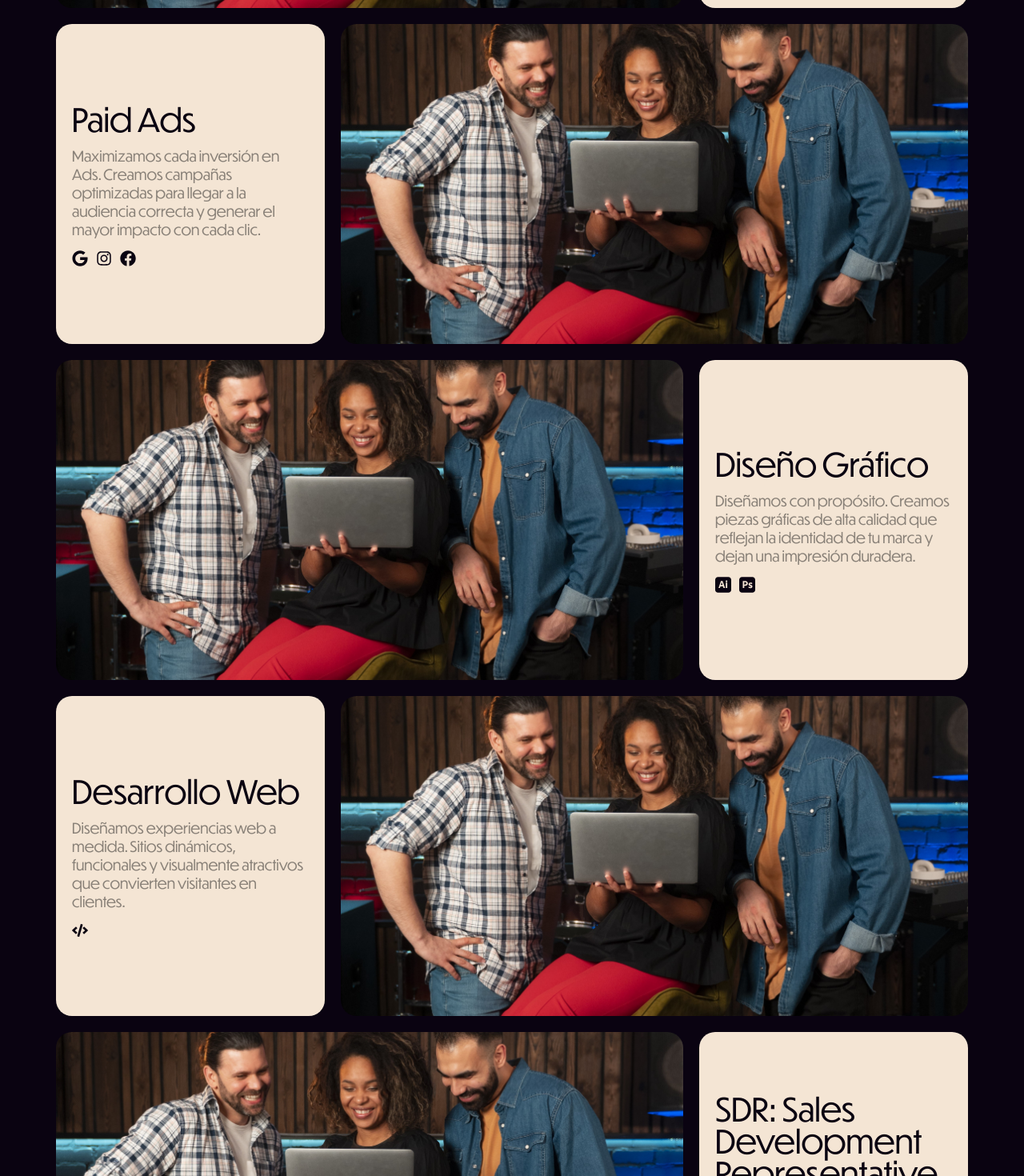
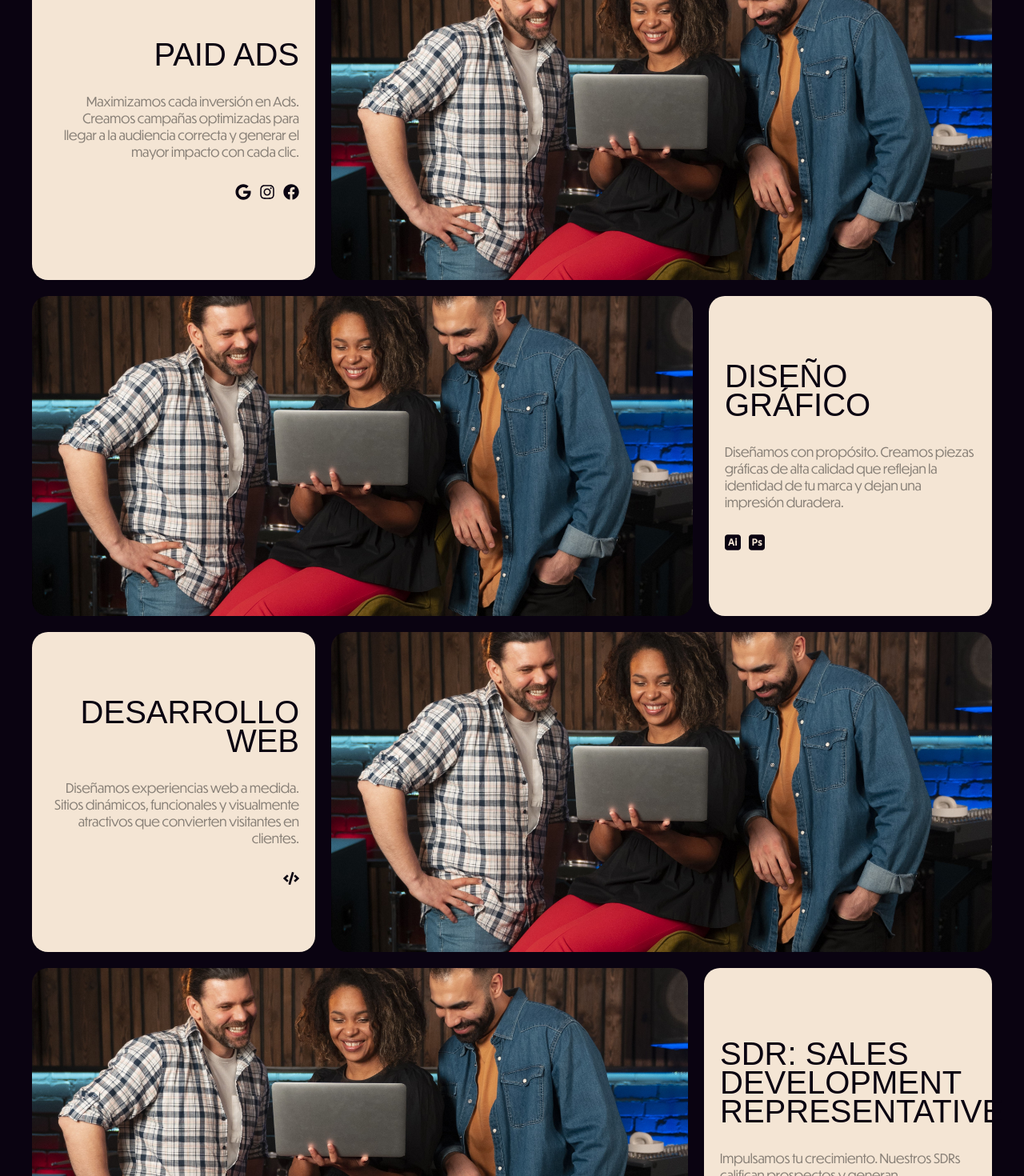
Before and after one commit to perezmariano08/Gentio-Web, a React (Vite) app: page / in a window 1280 px wide. Shown: the part 3120-4590 px from the top of the page at 80% size. Built offline with nearby package versions, Linux system fonts and the light colour scheme; a web font is replaced by a local one.

Commit message:
arreglos secciones

```diff
--- a/src/App.jsx
+++ b/src/App.jsx
@@ -21,11 +21,10 @@ function App() {
          <Marcas/>
          <Crecimiento/>
          <MarcasSlider/>
-          <Servicios/>
+         <Servicios/>
          <FotografiaVideo/>
          <Equipo/>
          <Footer/>
-
       </>
    )
 }
--- a/src/components/Equipo/Equipo.jsx
+++ b/src/components/Equipo/Equipo.jsx
@@ -8,8 +8,9 @@ const Equipo = () => {
             <TitleContainer>
                 <h2>TU <span>ÉXITO</span>, NUESTRA MISIÓN<span>.</span></h2>
             </TitleContainer>
-            <ServicioContainer/>
-            <CardEquipo>
+            <ServicioContainer>
+
+                <CardEquipo>
                 <CardText>
                     <h3>NUESTRO EQUIPO</h3>
                     <p>
@@ -27,6 +28,8 @@ const Equipo = () => {
                     </svg>
                 </div>
             </CardEquipo>
+            </ServicioContainer>
+
         </EquipoWrapper>
     </EquipoContainer>
   )
--- a/src/components/Equipo/EquipoStyles.js
+++ b/src/components/Equipo/EquipoStyles.js
@@ -2,7 +2,7 @@ import styled from "styled-components";
 import { ContainerStyled, WrapperStyled } from "../Mockups/Mockups";
 
 export const EquipoContainer = styled(ContainerStyled)`
-    padding: 120px 0;
+
 `
 
 export const EquipoWrapper = styled(WrapperStyled)`
@@ -11,16 +11,17 @@ export const EquipoWrapper = styled(WrapperStyled)`
     flex-direction: column;
     align-items: center;
     gap: 20px;
+    padding-top: 40px;
+    padding-bottom: 80px;
+    gap: 40px;
 `
 
 export const TitleContainer = styled.div`
-    position: relative;
     display: flex;
     flex-direction: column;
     width: 100%;
     gap: 20px;
     z-index: 2;
-    top: -120px;
     right: 0;
 
     @media (max-width: 768px) {
@@ -33,28 +34,18 @@ export const TitleContainer = styled.div`
 
     h2 {
         font-size: 80px;
-        line-height: 60px;
+        line-height: 90%;
         color: var(--white);
         width: 100%;
         text-align: end;
 
         @media (max-width: 768px) {
-            font-size: 60px;
+            font-size: 40px;
+            line-height: 40px;
+            width: 100%;
         }
-
         @media (min-width: 769px) and (max-width: 1268px) {
             font-size: 70px; /* Tamaño intermedio */
-        }
-    }
-
-    p {
-        font-size: 16px;
-        font-weight: 200;
-        width: 50%;
-        color: var(--gray-300);
-
-        @media (min-width: 769px) and (max-width: 1268px) {
-            width: 60%; /* Ajuste intermedio */
         }
     }
 
@@ -64,13 +55,10 @@ export const TitleContainer = styled.div`
 `
 
 export const ServicioContainer = styled.section`
-    position: absolute;
     display: flex;
-    gap: 20px;
     width: 100%;
+    padding: 20px;
     height: 400px;
-    width: 100%;
-    max-width: 1230px;
     background-image: url(/imgs/bg_hero.jpg);
     background-position: center;
     background-repeat: no-repeat;
@@ -90,31 +78,15 @@ export const ServicioContainer = styled.section`
 `;
 
 export const CardEquipo = styled.div`
-    position: relative; /* Colocamos la caja de manera absoluta para poder ajustar su posición */
     background-color: var(--violet);
     border-radius: 20px;
-    padding: 20px;
-    width: 400px;
-    gap: 120px;
+    padding: 40px 30px;
+    height: 100%;
+    max-width: 400px;
     display: flex;
     flex-direction: column;
-    top: -60px; /* Ajusta la posición vertical */
-    left: -380px; /* Ajusta la posición horizontal */
-    z-index: 3; /* Asegura que esté por encima de ServicioContainer */
+    justify-content: space-between;
 
-    /* Para tablet (entre 768px y 1260px) */
-    @media (max-width: 1260px) and (min-width: 768px) {
-        top: -60px; /* Ajusta la posición vertical */
-        left: -300px; /* Ajusta la posición horizontal */
-    }
-
-    /* Para dispositivos móviles, centramos el CardEquipo */
-    @media (max-width: 768px) {
-        top: 0;
-        left: 0;
-        width: 100%; /* Ajustamos el ancho para que sea responsivo */
-        margin: 0 auto; /* Centrado horizontalmente */
-    }
 
     div {
         display: flex;
@@ -137,11 +109,9 @@ export const CardText = styled.span`
         color: var(--orange-500);
         width: 100%;
         font-weight: 500;
-    }
-    p {
-        font-size: 18px;
-        color: var(--white);
-        width: 100%;
-        font-weight: 300;
+        @media (max-width: 768px) {
+            font-size: 22px;
+            line-height: 22px;
+        }
     }
 `
--- a/src/components/Footer/Footer.jsx
+++ b/src/components/Footer/Footer.jsx
@@ -1,10 +1,11 @@
 import React from 'react'
-import { Divider, FooterContainer, FooterLeft, FooterRight, FooterTop, FooterWrapper, SocialContainer } from './FooterStyles'
+import { Divider, FooterContainer, FooterLeft, FooterRight, FooterTop, FooterWrapper, FooterWrapperText, SocialContainer } from './FooterStyles'
 
 const Footer = () => {
   return (
     <FooterContainer>
         <FooterWrapper>
+            <FooterWrapperText>
                 <FooterTop>
                 <p><span>Comenzá a elaborar la histora de tu marca</span></p>
                 <h3>Sumate a nosotros para construir una narrativa poderosa que potencie tu marca.</h3>
@@ -13,7 +14,7 @@ const Footer = () => {
             <Divider/>
             <SocialContainer>
                 <FooterLeft>
-                <svg width="343" height="117" viewBox="0 0 343 117" fill="none" xmlns="http://www.w3.org/2000/svg" style={{marginLeft: '-15px'}}>
+                    <svg viewBox="0 0 343 117" fill="none" xmlns="http://www.w3.org/2000/svg">
                         <path d="M39.07 91.81C33.19 88.46 28.55 83.89 25.13 78.08C21.71 72.28 20 65.81 20 58.69C20 51.57 21.71 45.1 25.13 39.3C28.55 33.5 33.2 28.92 39.07 25.57C44.95 22.22 51.52 20.55 58.78 20.55C64.55 20.55 69.96 21.64 75.02 23.81C80.08 25.98 84.35 29.01 87.84 32.89C91.33 36.77 93.75 41.21 95.11 46.19H82.29C80.29 41.77 77.2 38.25 72.99 35.61C68.79 32.98 64.05 31.66 58.78 31.66C53.51 31.66 49.14 32.85 45.05 35.24C40.95 37.63 37.75 40.87 35.43 44.96C33.11 49.06 31.96 53.63 31.96 58.69C31.96 63.75 33.12 68.32 35.43 72.42C37.74 76.52 40.95 79.76 45.05 82.14C49.15 84.53 53.72 85.72 58.78 85.72C63.48 85.72 67.77 84.69 71.66 82.62C75.54 80.56 78.69 77.72 81.12 74.13C83.54 70.53 84.89 66.49 85.18 62L87.1 65.95H59.96V55.48H96.93V95.55H86.78V75.67L89.66 76.95C88.16 81.08 85.99 84.64 83.14 87.64C80.29 90.63 76.8 92.91 72.67 94.48C68.54 96.05 63.91 96.83 58.78 96.83C51.51 96.83 44.94 95.16 39.07 91.81Z" fill="#F4E5D4"/>
                         <path d="M113.33 93.09C108.88 90.6 105.39 87.18 102.86 82.83C100.33 78.49 99.0701 73.64 99.0701 68.3C99.0701 62.96 100.33 58.11 102.86 53.77C105.39 49.43 108.88 46.01 113.33 43.51C117.78 41.02 122.71 39.77 128.13 39.77C133.55 39.77 138.58 41.02 143.04 43.51C147.49 46 150.98 49.42 153.51 53.77C156.04 58.12 157.3 62.96 157.3 68.3C157.3 70.08 157.19 71.58 156.98 72.79H108.68V63.17H148.32L146.08 68.3V67.44C146.01 64.09 145.19 61.07 143.62 58.36C142.05 55.65 139.92 53.53 137.21 52C134.5 50.47 131.51 49.7 128.23 49.7C124.95 49.7 121.75 50.5 119.04 52.1C116.33 53.7 114.19 55.93 112.63 58.78C111.06 61.63 110.28 64.8 110.28 68.29C110.28 71.78 111.06 74.95 112.63 77.8C114.2 80.65 116.35 82.88 119.09 84.48C121.83 86.08 124.88 86.88 128.23 86.88C131.86 86.88 135.1 86.12 137.95 84.58C140.8 83.05 142.9 80.96 144.25 78.33H156.22C154.15 83.89 150.63 88.36 145.64 91.74C140.65 95.12 134.81 96.82 128.12 96.82C122.71 96.82 117.77 95.57 113.32 93.08L113.33 93.09Z" fill="#F4E5D4"/>
                         <path d="M160.29 41.05H171.19V95.55H160.29V41.05ZM196.94 54.36C194.3 51.69 190.81 50.35 186.47 50.35C183.41 50.35 180.72 50.96 178.4 52.17C176.08 53.38 174.3 55.11 173.06 57.35C171.81 59.59 171.19 62.21 171.19 65.2L166.17 62.96C166.74 58.19 168.08 54.06 170.18 50.56C172.28 47.07 175.02 44.4 178.41 42.55C181.79 40.7 185.66 39.77 190 39.77C194.34 39.77 198.07 40.66 201.38 42.44C204.69 44.22 207.26 46.77 209.07 50.08C210.88 53.39 211.79 57.19 211.79 61.46V95.55H200.89V64.99C200.89 60.57 199.57 57.03 196.94 54.36Z" fill="#F4E5D4"/>
@@ -32,6 +33,8 @@ const Footer = () => {
                     <p>Gentío © 2024 </p>
                 </FooterRight>
             </SocialContainer>
+            </FooterWrapperText>
+
         </FooterWrapper>
     </FooterContainer>
   )
--- a/src/components/Footer/FooterStyles.js
+++ b/src/components/Footer/FooterStyles.js
@@ -2,17 +2,23 @@ import styled from "styled-components";
 import { ContainerStyled, WrapperStyled } from "../Mockups/Mockups";
 
 export const FooterContainer = styled(ContainerStyled)`
-    padding: 120px 0;
 `
 
 export const FooterWrapper = styled(WrapperStyled)`
+    padding-bottom: 80px;
+`
+
+export const FooterWrapperText = styled.footer`
     z-index: 3;
     display: flex;
     flex-direction: column;
-    gap: 20px;
     background-color: var(--violet);
-    padding: 50px;
     border-radius: 20px;
+    padding: 0 80px;
+
+    @media (max-width: 768px) {
+        padding: 0 20px;
+    }
 `
 export const FooterTop = styled.div`
     width: 100%;
@@ -21,33 +27,36 @@ export const FooterTop = styled.div`
     display: flex;
     flex-direction: column;
     gap: 25px;
+    padding: 80px 0;
 
     h3 {
         font-size: 50px;
         color: var(--white);
-        width: 90%;
         line-height: 50px;
+        text-transform: uppercase;
 
         @media (max-width: 768px) {
             font-size: 30px;
             line-height: 30px;
             width: 100%;
+
         }
     }
 
     p {
         font-size: 16px;
-        font-weight: 300;
-        width: 60%;
-        color: var(--gray-300);
+        width: 40%;
         @media (max-width: 768px) {
-            font-size: 14px;
             width: 100%;
         }
     }
 
     & span {
         color: var(--orange-500);
+    }
+
+    @media (max-width: 768px) {
+        padding: 50px 0;
     }
 `
 
@@ -62,37 +71,28 @@ export const SocialContainer = styled.div`
     display: flex;
     width: 100%;
     justify-content: space-between;
+    padding: 50px 0;
+    align-items: end;
+    @media (max-width: 768px) {
+        flex-direction: column;
+        gap: 30px;
+    }
+`
 
-    @media (max-width: 768px) {
-            flex-direction: column;
-            gap: 30px;
-        }
-
-    p {
-        font-size: 16px;
-        color: var(--gray-300);
-        @media (max-width: 768px) {
-            font-size: 14px;
-
-        }
-    }
-    `
-
-export const FooterLeft = styled.span`
+export const FooterLeft = styled.div`
     display: flex;
     flex-direction: column;
+    width: 100%;
+    gap: 20px;
 
     svg {
-        width: 200px;
-
-        @media (max-width: 768px) {
-            width: 200px;
-        }
+        width: 20%;
     }
 
 `
 export const FooterRight = styled.span`
     display: flex;
-    align-items: end;
+    justify-content: end;
     gap: 30px;
+    width: 100%;
 `
--- a/src/components/FotografiaVideo/FotografiaVideo.js
+++ b/src/components/FotografiaVideo/FotografiaVideo.js
@@ -2,15 +2,16 @@ import styled from "styled-components";
 import { ContainerStyled, WrapperStyled } from "../Mockups/Mockups";
 
 export const FotografiaVideoContainer = styled(ContainerStyled)`
-    padding: 120px 0;
+
 `
 
 export const FotografiaVideoWrapper = styled(WrapperStyled)`
     z-index: 3;
     display: flex;
     flex-direction: column;
-    gap: 20px;
-
+    gap: 60px;
+    padding-top: 40px;
+    padding-bottom: 40px;
 `
 
 export const TitleContainer = styled.div`
@@ -28,17 +29,14 @@ export const TitleContainer = styled.div`
         text-align: start;
 
         @media (max-width: 768px) {
-            font-size: 60px;
-            line-height: 60px;
-            width: 90%;
+            font-size: 40px;
+            line-height: 40px;
+            width: 100%;
         }
     }
 
     p {
-        font-size: 16px;
-        font-weight: 200;
         width: 50%;
-        color: var(--gray-300);
         @media (max-width: 768px) {
             width: 90%;
         }
@@ -124,7 +122,7 @@ export const FotoTitle = styled.span`
     left: 30px;
     color: var(--white);
     text-transform: uppercase;
-    font-weight: 600;
+    font-weight: 500;
     font-size: 30px;
     width: 40%;
     z-index: 3;
--- a/src/components/Servicios/Servicios.jsx
+++ b/src/components/Servicios/Servicios.jsx
@@ -8,21 +8,19 @@ const Servicios = () => {
     return (
         <ServiciosContainer>
             <ServiciosWrapper>
-
                 <ServicioContainer>
                     <ServicioImg/>
                     <ServicioDescripcion>
                         <DescripcionContainer>
-                        <h2>Analiticas</h2>
+                            <h3>Analiticas</h3>
                             <p>Transformamos datos en decisiones. Con analíticas precisas, optimizamos tus campañas para obtener resultados reales y medibles.</p>
                         </DescripcionContainer>
                     </ServicioDescripcion>
                 </ServicioContainer>
-
                 <ServicioContainer>
                     <ServicioDescripcion>
-                    <DescripcionContainer>
-                        <h2>Paid Ads</h2>
+                        <DescripcionContainer className='right'>
+                            <h3>Paid Ads</h3>
                             <p>Maximizamos cada inversión en Ads. Creamos campañas optimizadas para llegar a la audiencia correcta y generar el mayor impacto con cada clic.</p>
                             <IconsContainer>
                                 <FaGoogle/>
@@ -33,12 +31,11 @@ const Servicios = () => {
                     </ServicioDescripcion>
                     <ServicioImg/>
                 </ServicioContainer>
-
                 <ServicioContainer>
                     <ServicioImg/>
                     <ServicioDescripcion>
                         <DescripcionContainer>
-                        <h2>Diseño Gráfico</h2>
+                            <h3>Diseño Gráfico</h3>
                             <p>Diseñamos con propósito. Creamos piezas gráficas de alta calidad que reflejan la identidad de tu marca y dejan una impresión duradera.</p>
                             <IconsContainer>
                                 <SiAdobeillustrator/>
@@ -50,8 +47,8 @@ const Servicios = () => {
 
                 <ServicioContainer>
                     <ServicioDescripcion>
-                    <DescripcionContainer>
-                        <h2>Desarrollo Web</h2>
+                        <DescripcionContainer className='right'>
+                            <h3>Desarrollo Web</h3>
                             <p>Diseñamos experiencias web a medida. Sitios dinámicos, funcionales y visualmente atractivos que convierten visitantes en clientes.</p>
                             <IconsContainer>
                                 <FaCode/>
@@ -65,7 +62,7 @@ const Servicios = () => {
                     <ServicioImg/>
                     <ServicioDescripcion>
                         <DescripcionContainer>
-                        <h2>SDR: Sales Development Representative</h2>
+                            <h3>SDR: Sales Development Representative</h3>
                             <p>Impulsamos tu crecimiento. Nuestros SDRs califican prospectos y generan oportunidades de venta, conectando tu negocio con los clientes ideales</p>
                         </DescripcionContainer>
                     </ServicioDescripcion>
--- a/src/components/Servicios/ServiciosStyles.js
+++ b/src/components/Servicios/ServiciosStyles.js
@@ -2,7 +2,6 @@ import styled from "styled-components";
 import { ContainerStyled, WrapperStyled } from "../Mockups/Mockups";
 
 export const ServiciosContainer = styled(ContainerStyled)`
-    padding: 120px 0;
 `
 
 export const ServiciosWrapper = styled(WrapperStyled)`
@@ -10,18 +9,17 @@ export const ServiciosWrapper = styled(WrapperStyled)`
     display: flex;
     flex-direction: column;
     gap: 20px;
+    padding-top: 40px;
+    padding-bottom: 40px;
 `
 export const ServicioContainer = styled.section`
     display: flex;
     gap: 20px;
     width: 100%;
     height: 400px;
-    max-width: 1260px;
-    padding: 0 30px;
 
     @media (max-width: 768px) {
-        padding: 0 20px;
-        gap: 10px;
+        height: 250px;
     }
 `
 export const ServicioImg = styled.div`
@@ -33,6 +31,10 @@ export const ServicioImg = styled.div`
     background-size: cover;
     border-radius: 20px;
 
+    @media (max-width: 968px) {
+        width: 50%;
+    }
+
     @media (max-width: 768px) {
         display: none;
     }
@@ -43,10 +45,14 @@ export const ServicioDescripcion = styled.div`
     background-color: var(--white);
     border-radius: 20px;
     color: var(--bg);
+    min-height: 100%;
+
+    @media (max-width: 968px) {
+        width: 50%;
+    }
 
     @media (max-width: 768px) {
         width: 100%;
-        height: 350px;
     }
 `
 export const DescripcionContainer = styled.span`
@@ -56,17 +62,19 @@ export const DescripcionContainer = styled.span`
     flex-direction: column;
     justify-content: center;
     align-items: start;
-    gap: 15px;
+    gap: 30px;
     padding: 20px;
     text-align: start;
 
-    h2 {
-        font-size: 40px;
-        line-height: 40px;
+    h3 {
+        font-weight: 500;
+        color: var(--bg);
+        text-transform: uppercase;
     }
 
-    p {
-        font-size: 18px;
+    &.right {
+        text-align: end;
+        align-items: end;
     }
 `
 export const IconsContainer = styled.span`
```
Lines whose indentation alone changed are shown as unchanged.
